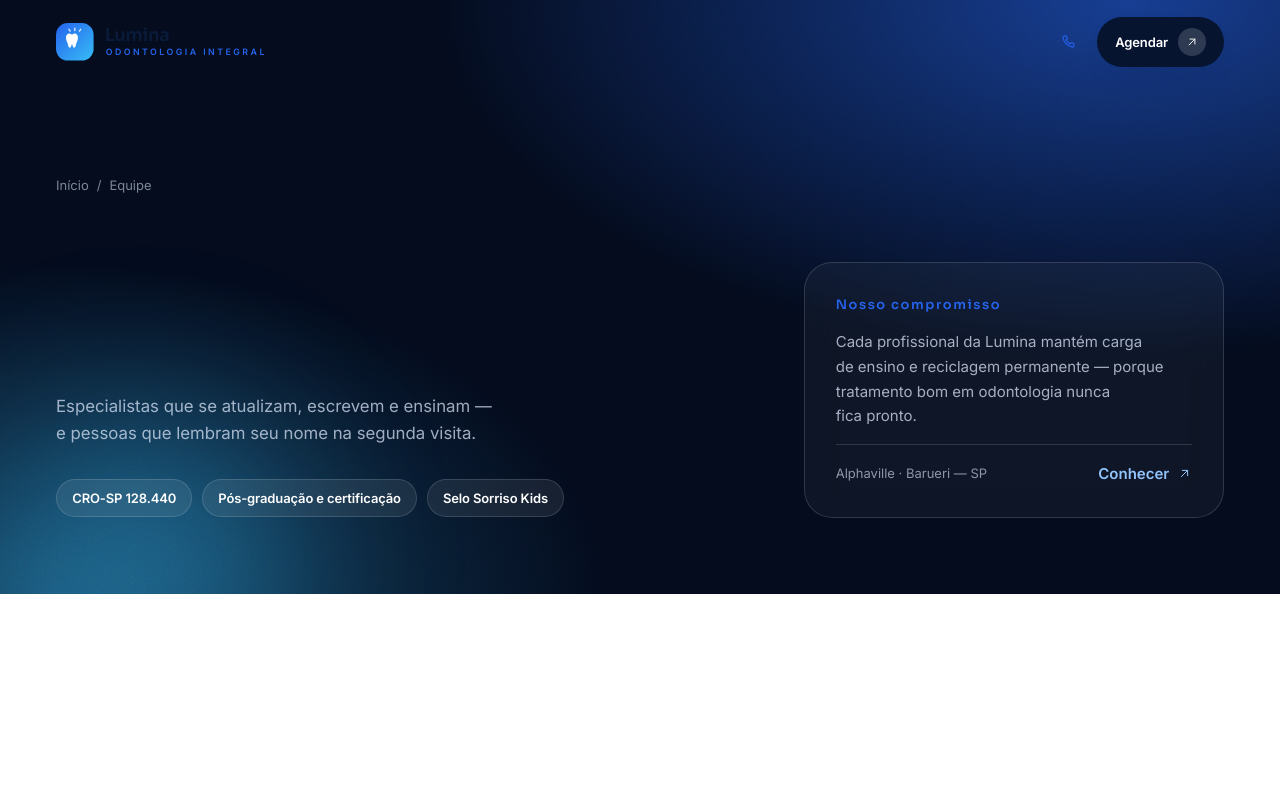
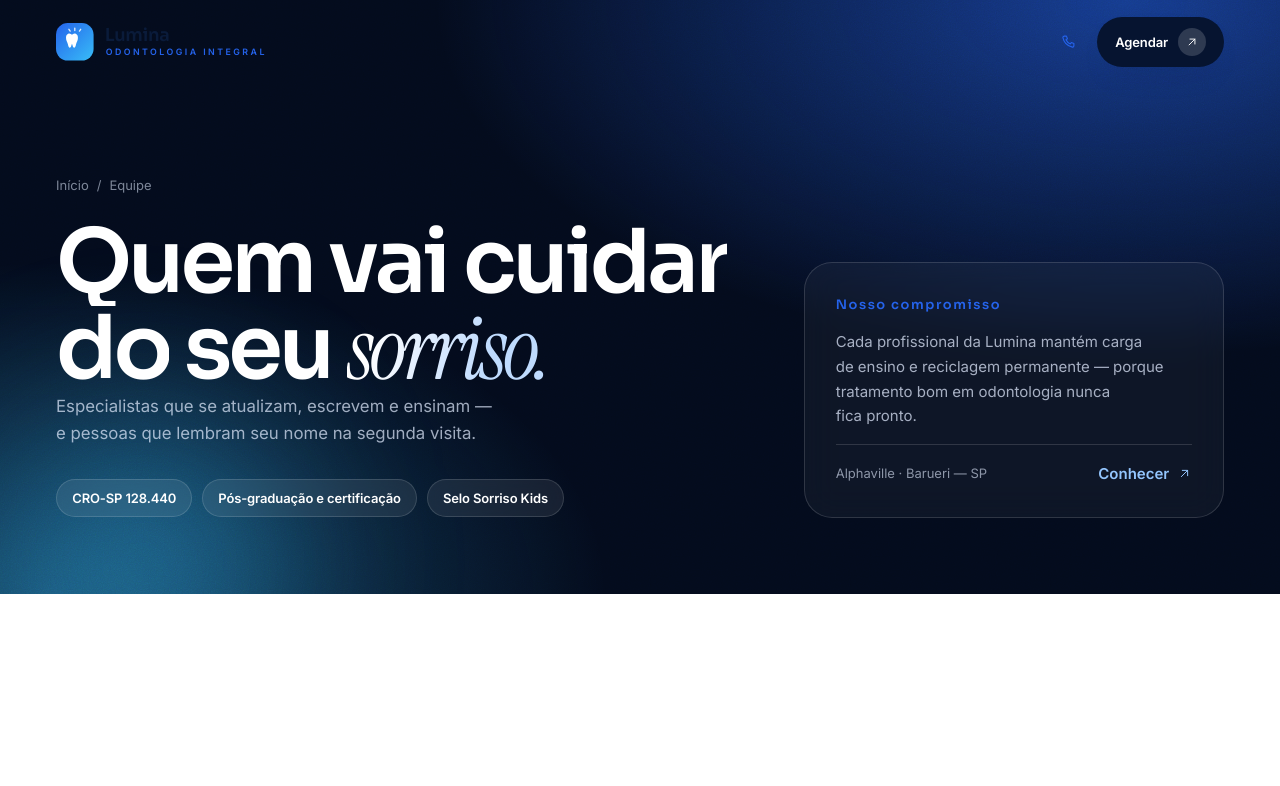
Before and after one commit to gustavomayan113-lang/clinica-dente, a Django app: template templates/equipe.html in a window 1280 px wide. Shown: the top 786 px of the page. Run offline with Django 5.2, Linux system fonts and the light colour scheme; the template is opened without the code that fills it, so the values that code supplies are empty.

Commit message:
teste do nome

```diff
--- a/static/css/layout.css
+++ b/static/css/layout.css
@@ -482,6 +482,10 @@
 
 .hero__title {
   margin-bottom: 1.5rem;
+}
+
+.hero__title-line {
+  display: block;
 }
 
 .hero__title em {
--- a/static/css/motion.css
+++ b/static/css/motion.css
@@ -59,15 +59,13 @@
   will-change: transform;
 }
 
-/* Hero: sequência de entrada */
-.js .hero__title .word,
+/* Hero: títulos com quebra em palavras (demais páginas) */
 .js [data-split-words] .word {
   display: inline-block;
   overflow: hidden;
   vertical-align: top;
 }
 
-.js .hero__title .word__inner,
 .js [data-split-words] .word__inner {
   display: inline-block;
   transform: translateY(115%);
@@ -104,7 +102,6 @@
 }
 
 .no-gsap [data-split] .line__inner,
-.no-gsap .hero__title .word__inner,
 .no-gsap [data-split-words] .word__inner {
   transform: none !important;
 }
--- a/static/css/pages.css
+++ b/static/css/pages.css
@@ -38,6 +38,19 @@
   font-family: var(--font-serif);
   font-style: italic;
   font-weight: 400;
+  background: var(--grad-text-invert);
+  -webkit-background-clip: text;
+  background-clip: text;
+  color: transparent;
+}
+
+/* Mesmo caso do hero da home: gradiente vai para as palavras quebradas. */
+.page-hero__title[data-split-done] em {
+  background: none;
+  color: inherit;
+}
+
+.page-hero__title[data-split-done] em .word__inner {
   background: var(--grad-text-invert);
   -webkit-background-clip: text;
   background-clip: text;
--- a/static/js/animations.js
+++ b/static/js/animations.js
@@ -101,8 +101,6 @@
     const hero = $(".hero");
     if (!hero) return;
 
-    const title = $(".hero__title", hero);
-    const words = splitWords(title);
     const items = $$("[data-hero-item]", hero);
     const mediaMain = $(".hero__media-main", hero);
     const mediaSide = $$(".hero__media-side", hero);
@@ -113,15 +111,6 @@
       defaults: { ease: EASE, duration: 1 },
       delay: 0.15,
     });
-
-    if (words.length) {
-      tl.fromTo(
-        words,
-        { yPercent: 118, rotate: 2 },
-        { yPercent: 0, rotate: 0, duration: 1.25, stagger: 0.045 },
-        0
-      );
-    }
 
     tl.to(items, { opacity: 1, y: 0, duration: 0.9, stagger: 0.09 }, 0.25);
 
@@ -247,6 +236,7 @@
       if (!words.length) return;
       gsap.to(words, {
         yPercent: 0,
+        y: 0,
         rotate: 0,
         duration: 1.15,
         ease: EASE,
--- a/templates/home.html
+++ b/templates/home.html
@@ -15,8 +15,9 @@
     <div class="hero__content">
       <span class="pill pill--dot hero__eyebrow" data-hero-item>Agenda aberta hoje · 8h às 19h</span>
 
-      <h1 class="hero__title">
-        O seu sorriso,<br>iluminado <em>por dentro.</em>
+      <h1 class="hero__title" data-hero-item>
+        <span class="hero__title-line">O seu sorriso,</span>
+        <span class="hero__title-line">iluminado <em>por dentro.</em></span>
       </h1>
 
       <p class="lead hero__lead" data-hero-item>
```
